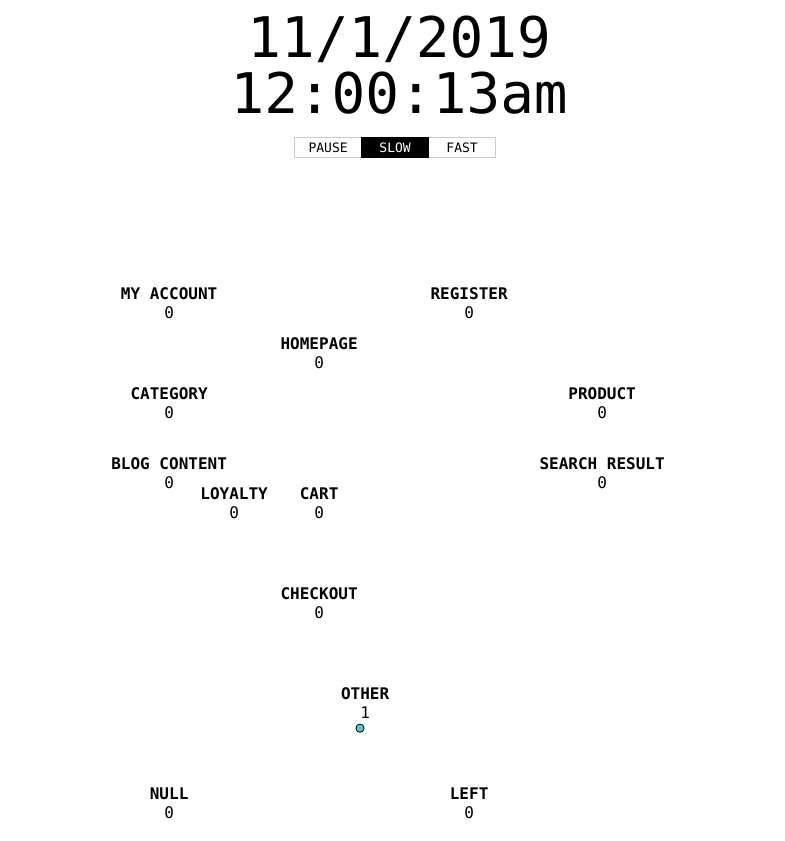
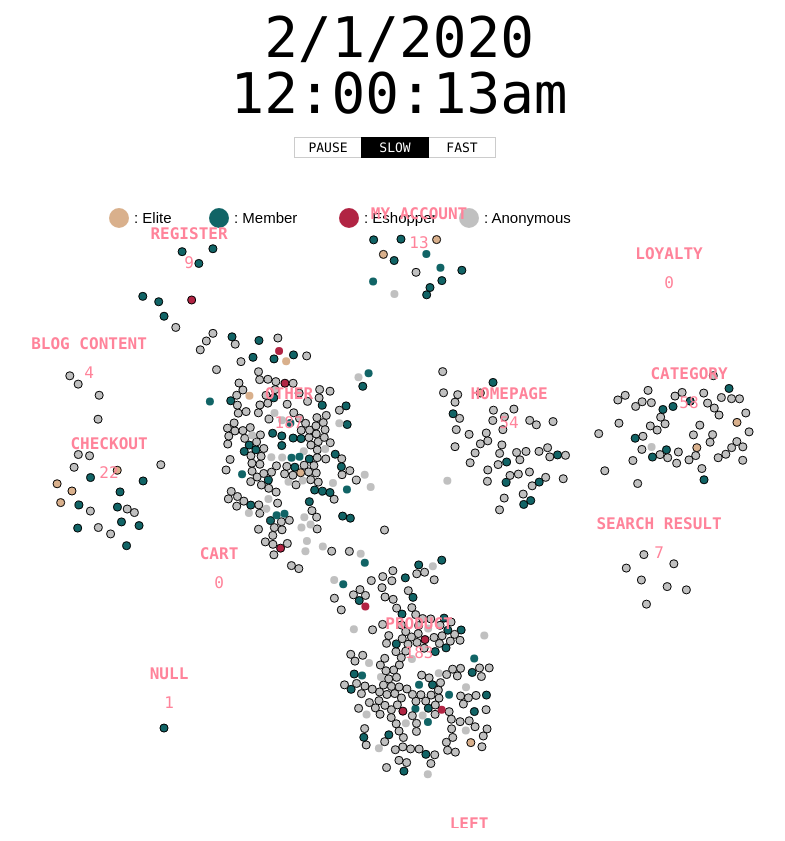
Before and after one commit to bubblechart/bubblechart.github.io, a plain HTML site: page index.html in a window 1280 px wide. Shown: the whole page, without its empty margins (241-1026 px from the left). Drawn offline with Linux system fonts and the light colour scheme; animation ran at ten frames a second.

Commit message:
new dataset

```diff
--- a/index.html
+++ b/index.html
@@ -37,6 +37,8 @@ var USER_SPEED = "medium";
 var speeds = { "slow": 1200, "medium": 400, "fast": 10 };
 var simtimer;
 
+var curr_date;
+
 var margin = {top: 70, right: 60, bottom: 70, left: 60};
 margin.left = margin.right = width < 500 ? 30 : 70;
 var width = parseInt(d3.select("#chart").style('width'), 10) - margin.left - margin.right,
@@ -54,7 +56,8 @@ var y = d3.scale.linear()
     .domain([1, 4])
     .range([0, height]);
 
-var sched_objs = [],
+var	sched_objs = {},
+// var sched_objs = [],
 	curr_minute = 0;
 
 const svg = d3.select("#chart").append("svg")
@@ -68,49 +71,63 @@ d3.select("#chart").style("width", (width+margin.left+margin.right)+"px");
 
 
 // Legends
-/*
+
  svg.append("circle")
-	.attr("cx", 300)
+	.attr("cx", 50)
+	.attr("cy", -10)
+	.attr("r", 10)
+	.attr("fill", "#D9B08C");
+
+
+	svg.append("text")
+		.attr("x", 65)
+		.attr("y", -5)
+		.text(": Elite")
+		.attr("font-family", "sans-serif")
+		.attr("font-size", "15px");
+
+ svg.append("circle")
+	.attr("cx", 150)
 	.attr("cy", -10)
 	.attr("r", 10)
 	.attr("fill", "#116466");
 
 
 	svg.append("text")
-		.attr("x", 315)
+		.attr("x", 165)
 		.attr("y", -5)
-		.text(": Base")
+		.text(": Member")
 		.attr("font-family", "sans-serif")
 		.attr("font-size", "15px");
 
 svg.append("circle")
-	.attr("cx", 405)
+	.attr("cx", 280)
 	.attr("cy", -10)
 	.attr("r", 10)
-	.attr("fill", "#D9B08C");
+	.attr("fill", "#B12443");
 
 
 	svg.append("text")
-		.attr("x", 420)
+		.attr("x", 295)
 		.attr("y", -5)
-		.text(": Elite")
+		.text(": Eshopper")
 		.attr("font-family", "sans-serif")
 		.attr("font-size", "15px");
 
 svg.append("circle")
-	.attr("cx", 510)
+	.attr("cx", 400)
 	.attr("cy", -10)
 	.attr("r", 10)
-	.attr("fill", "#5bc9c9");
+	.attr("fill", "#C0C0C0");
 
 
 	svg.append("text")
-		.attr("x", 525)
+		.attr("x", 415)
 		.attr("y", -5)
-		.text(": Blank")
+		.text(": Anonymous")
 		.attr("font-family", "sans-serif")
 		.attr("font-size", "15px");
-	*/
+
 
 //Append circle
 
@@ -118,29 +135,29 @@ svg.append("circle")
 
 const groups = {
 
-	"Homepage": { x: 250, y: 150, cnt: 0, fullname: "Homepage" },
-	"Product": { x: 5+4*width/5, y: 200, cnt: 0, fullname: "Product" },
-	"Other": { x: 3*width/5-100, y: 500, cnt: 0, fullname: "Other" },
-	"Category": { x: 100, y: 200, cnt: 0, fullname: "Category" },
-	"BlogContent": { x: 100, y: 270, cnt: 0, fullname: "Blog Content" },
-	"Cart": { x: 250, y: 300, cnt: 0, fullname: "Cart" },
-	"Checkout": { x: 250, y: 400, cnt: 0, fullname: "Checkout" },
-	"Loyalty": { x: width/4, y: 300, cnt: 0, fullname: "Loyalty" },
-	"MyAccount": { x: 100, y: 100, cnt: 0, fullname: "My Account" },
-	"Register": { x: 400, y: 100, cnt: 0, fullname: "Register" },
-	"SearchResult": { x: 5+4*width/5, y: 270, cnt: 0, fullname: "Search Result" },
-	"Left" : { x: 400, y: 600, cnt: 0, fullname: "Left" },
-	"NULL" : { x: 100, y: 600, cnt: 0, fullname: "NULL" }
+	"Homepage": { x: 440, y: 220, cnt: 0, fullname: "Homepage" },
+	"Product": { x: 350, y: 450, cnt: 0, fullname: "Product" },
+	"Other": { x: 220, y: 220, cnt: 0, fullname: "Other" },
+	"Category": { x: 620, y: 200, cnt: 0, fullname: "Category" },
+	"BlogContent": { x: 20, y: 170, cnt: 0, fullname: "Blog Content" },
+	"Cart": { x: 150, y: 380, cnt: 0, fullname: "Cart" },
+	"Checkout": { x: 40, y: 270, cnt: 0, fullname: "Checkout" },
+	"Loyalty": { x: 600, y: 80, cnt: 0, fullname: "Loyalty" },
+	"MyAccount": { x: 350, y: 40, cnt: 0, fullname: "My Account" },
+	"Register": { x: 120, y: 60, cnt: 0, fullname: "Register" },
+	"SearchResult": { x: 590, y: 350, cnt: 0, fullname: "Search Result" },
+	"Left" : { x: 400, y: 650, cnt: 0, fullname: "Left" },
+	"NULL" : { x: 100, y: 500, cnt: 0, fullname: "NULL" }
 
 };
 
 const member_tiers = {
 
-	"Base": { color: "#116466" },
+//	"Base": { color: "#116466" },
 	"Elite": { color: "#D9B08C" },
-	"NULL": { color: "#5bc9c9" },
+//	"NULL": { color: "#5bc9c9" },
 	"anonymous": { color: "#C0C0C0" },
-	"Member": {color: "#90EE90"},
+	"Member": {color: "#116466"},
 	"eshopper": {color: "#B12443"}
 
 };
@@ -150,9 +167,9 @@ const member_tiers = {
 // Load data.
 
 
-d3.csv("data/Page_Duration.csv", function(error, data) {
+//d3.csv("data/Page_Duration.csv", function(error, data) {
 
-//d3.csv("data/new_dataset.csv", function(error, data) {
+d3.csv("data/new_dataset.csv", function(error, data) {
 
 
 
@@ -165,27 +182,30 @@ d3.csv("data/Page_Duration.csv", function(error, data) {
 		sched_objs.push(activities);
 	}); */
 	console.log(data)
-//	var count = 0;
+	var count = 0;
+
+
+
 	data.forEach(d => {
 //	console.log(d)
 //	count+=1;
-//		if (d3.keys(sched_objs).includes(count)) {
-        if (d3.keys(sched_objs).includes(d.userid+"")) {
+		if (d3.keys(sched_objs).includes(d.sessionid)) {
+//        if (d3.keys(sched_objs).includes(d.userid+"")) {
 //		console.log(d.userid)
-            sched_objs[d.userid+""].push({'userid': d.userid, 'act': d.pagetype, 'duration': d.page_duration, 'member_tier': d.member_tier, 'start_time': d.start_time});
-//			sched_objs[count].push({'userid': d.sessionid, 'act': d.pagetype, 'duration': d.page_duration, 'member_tier': d.member_tier, 'start_time': d.tstamp});
+//            sched_objs[d.userid+""].push({'userid': d.userid, 'act': d.pagetype, 'duration': d.page_duration, 'member_tier': d.member_tier, 'start_time': d.start_time});
+			sched_objs[d.sessionid+""].push({'userid': d.sessionid, 'act': d.pagetype, 'duration': d.page_duration, 'member_tier': d.member_tier, 'start_time': d.tstamp});
         } else {
-            sched_objs[d.userid+""] = [{'userid': d.userid, 'act': d.pagetype, 'duration': d.page_duration, 'member_tier': d.member_tier, 'start_time': d.start_time}];
-//			sched_objs[count] = [{'userid': d.sessionid, 'act': d.pagetype, 'duration': d.page_duration, 'member_tier': d.member_tier, 'start_time': d.tstamp}];
+//            sched_objs[d.userid+""] = [{'userid': d.userid, 'act': d.pagetype, 'duration': d.page_duration, 'member_tier': d.member_tier, 'start_time': d.start_time}];
+			sched_objs[d.sessionid+""] = [{'userid': d.sessionid, 'act': d.pagetype, 'duration': d.page_duration, 'member_tier': d.member_tier, 'start_time': d.tstamp}];
         }
     });
 
 
 	console.log(sched_objs)
 
-	var nodes = sched_objs.map(function(o,i) {
+/*	var nodes = sched_objs.map(function(o,i) {
 //		console.log("test");
-//		console.log(o[0].userid,o[0].start_time, o[0].duration);
+		console.log(o[0].userid,o[0].start_time, o[0].duration);
 
 		var act = o[0].act;
 		var init_time = o[0].start_time;
@@ -209,31 +229,70 @@ d3.csv("data/Page_Duration.csv", function(error, data) {
 			stroke: "black",
 			start_time: init_time
 		}
-	});
+	});*/
+
+	var nodes = [];
+
+	console.log(Object.keys(sched_objs).length)
+
+	for (var k in sched_objs){
+//		console.log(k)
+//		console.log("test");
+		d = sched_objs[k];
+//		console.log(d[0].userid,d[0].start_time, d[0].duration);
+
+		var act = d[0].act;
+		var init_time = d[0].start_time;
+
+		var init_x = groups[act].x + Math.random();
+		var init_y = groups[act].y + Math.random();
+		var col = member_tiers[d[0].member_tier].color;
+
+	//	groups[act].cnt += 1;
+
+		nodes.push({
+			userid: d[0].userid,
+			act: act,
+			radius: maxRadius,
+			x: init_x,
+			y: init_y,
+			color: col, //color(act),
+			moves: 0,
+			next_move_time: parseInt(d[0].duration),
+			sched: d,
+			stroke: "black",
+			start_time: init_time,
+			leave: 0
+		})
+
+	}
+
 	console.log(nodes);
 
 	var curr_nodes = [];
 
 
-
-	/*nodes.forEach(d => {
-      if (d.sched[0].start_time == data[0].start_time) {
+	console.log(data)
+	nodes.forEach(d => {
+//		console.log(d.sched[0].start_time)
+//		console.log(data[0].tstamp)
+      if (d.sched[0].start_time == data[0].tstamp) {
 			d.stroke = "black";
 			curr_nodes.push(d);
 			groups[d.act].cnt += 1;
         }
-    });*/
+    });
 
-	curr_nodes = nodes.filter(function(d){ return d.sched[0].start_time == data[0].start_time } );
+//	curr_nodes = nodes.filter(function(d){ return d.sched[0].start_time == data[0].start_time } );
 //	curr_nodes = nodes.filter(function(d){ return d.sched[0].start_time == data[0].tstamp } );
-	curr_nodes.forEach(d => {
+/*	curr_nodes.forEach(d => {
 		groups[d.act].cnt += 1;
 	}
-	);
+	);*/
 
 
 	//curr_nodes = nodes.filter(d => d.sched[0].start_time == data[0].start_time);
-	console.log(nodes.length)
+//	console.log(nodes.length)
 //	curr_nodes = nodes
 
 	console.log(curr_nodes)
@@ -285,8 +344,9 @@ d3.csv("data/Page_Duration.csv", function(error, data) {
 		  .attr("class", "actlabel")
           .attr("text-anchor", "middle")
 		  .attr("x", d => groups[d].x)
-          .attr("y", d => groups[d].y)
+          .attr("y", d => groups[d].y-20)
 		  	.attr("dy", "-1.8em")
+			.style("fill", "#FF839A")
           .text(d => groups[d].fullname);
 
 	// Count labels
@@ -301,23 +361,32 @@ d3.csv("data/Page_Duration.csv", function(error, data) {
 		  .attr("class", "cnt")
           .attr("text-anchor", "middle")
 		  .attr("x", d => groups[d].x)
-          .attr("y", d => groups[d].y-10)
-          .attr("y", d => groups[d].y-10)
+          .attr("y", d => groups[d].y-20)
+//          .attr("y", d => groups[d].y-10)
+			.style("fill", "#FF839A")
           .text(d => groups[d].cnt);
 
-		  console.log(data[0])
+//		  console.log(data[0])
 
 //		  sts_time = String(data[0].session_start_time.split(" ")[0])
 //		  console.log(sts_time.split(" ")[0])
 //		  console.log(data[0].session_start_time.split(" ")[0])
 		  // Initial Date Time
-		  	d3.select("#current_date").text(data[0].start_time.split(" ")[0]);
-//		d3.select("#current_date").text(sts_time);
+//		  	d3.select("#current_date").text(data[0].start_time.split(" ")[0]);
+
+		curr_date = data[0].tstamp.split(" ")[0];
+
+		console.log(data[0])
+		console.log(data[0].tstamp)
+		d3.select("#current_date").text(curr_date);
+		console.log("test")
 
 
 
 		// Update nodes based on activity and duration
 	function timer() {
+
+
 
 		d3.range(curr_nodes.length).map(function(i) {
             // var curr_node = nodes[i],
@@ -340,7 +409,7 @@ d3.csv("data/Page_Duration.csv", function(error, data) {
 				console.log("new node");
 				console.log(d);
 				console.log(curr_nodes);
-				d.stroke = "black";
+				d.stroke = "#666666";
 				d.next_move_time += curr_minute;
 				curr_nodes.push(d);
 //				n2 = d;
@@ -369,12 +438,13 @@ d3.csv("data/Page_Duration.csv", function(error, data) {
 				}
 
 			}
+			nodes.pop(d)
 		});
 
 			// Time to go to next activity
 			if (curr_nodes[i].next_move_time == curr_minute) {
 				curr_nodes[i].stroke = "transparent";
-				if (curr_nodes[i].moves == nodes[i].sched.length-1) {
+				if (curr_nodes[i].moves == curr_nodes[i].sched.length-1) {
 					curr_nodes[i].moves = 0;
 				} else {
 					curr_nodes[i].moves += 1;
@@ -384,7 +454,7 @@ d3.csv("data/Page_Duration.csv", function(error, data) {
                 // act_counts[curr_node.act] -= 1;
                 groups[curr_nodes[i].act].cnt -= 1;
 
-				console.log(curr_nodes)
+//				console.log(curr_nodes)
 
 				// Move on to next activity
 			try{
@@ -398,17 +468,19 @@ d3.csv("data/Page_Duration.csv", function(error, data) {
 				}
 				catch (err)
 				{
+					//curr_nodes[i].act = "Left";
+					//groups[curr_nodes[i].act].cnt += 1;
+					curr_nodes[i].next_move_time = curr_minute + 10;
+					curr_nodes[i].stroke = "yellow";
+					curr_nodes[i].leave = 1;
+				}
+
+			if (curr_nodes[i].leave == 1)
+			{
 				curr_nodes[i].act = "Left";
 				groups[curr_nodes[i].act].cnt += 1;
 				curr_nodes[i].next_move_time = curr_minute - 10;
 			}
-
-
-
-
-
-
-
 
 //				console.log(curr_nodes[i].next_move_time);
 			}
@@ -552,7 +624,7 @@ function get_currDateTime (d) {
 // Minutes to time of day. Data is minutes from 4am.
 function minutesToTime(s) {
 //	console.log(s)
-	d = "11/1/2019";
+	d = curr_date;
 
 //	var seconds = s % 1440;
 	var seconds = s;
```
Lines whose indentation alone changed are shown as unchanged.
